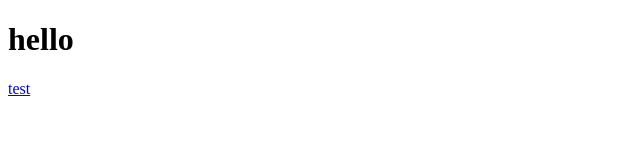
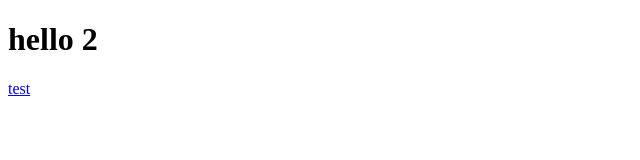
Before and after one commit to tt5/nginx-demo, a plain HTML site: page app/index.html in a window 1280 px wide. Shown: the full height of the page, 0-640 px from the left. Drawn offline with Linux system fonts and the light colour scheme.

Commit message:
little change for testing

```diff
--- a/app/index.html
+++ b/app/index.html
@@ -5,7 +5,7 @@
   <title></title>
 </head>
 <body>
-  <h1>hello</h1>
+  <h1>hello 2</h1>
   <p><a href="https://test.default.hello123.tk">test</a></p>
 </body>
 </html>
```
